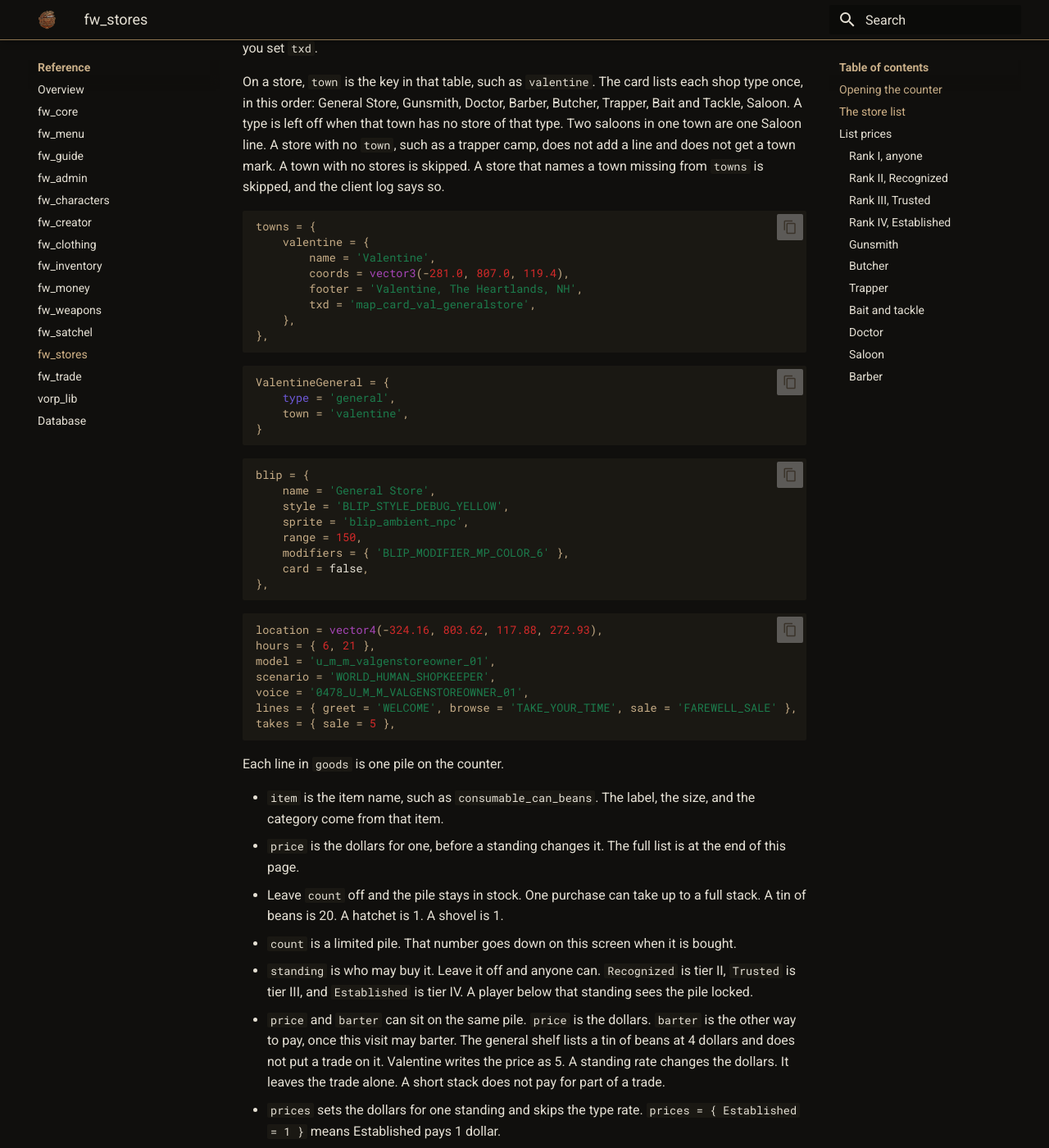
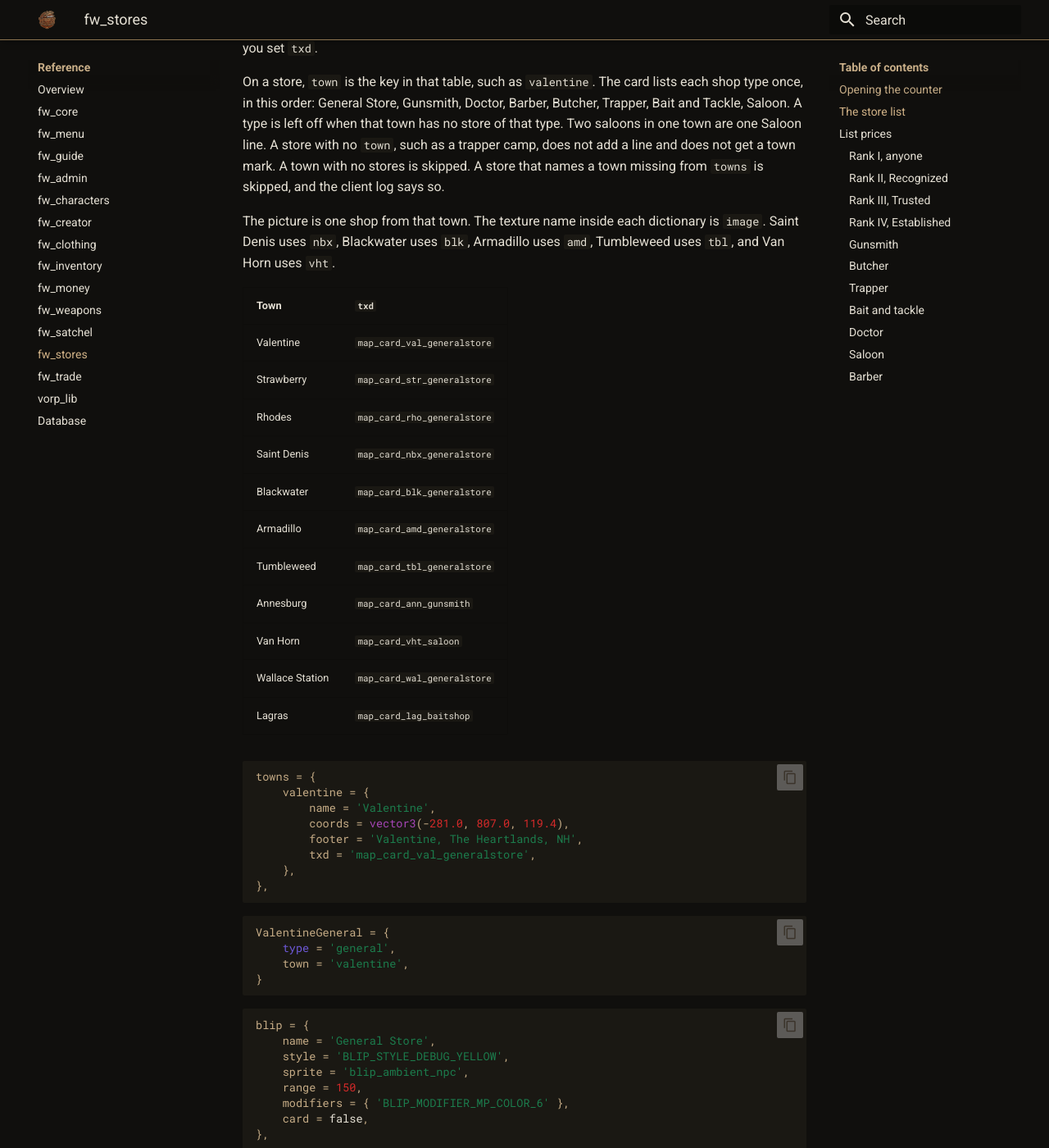
Before and after one commit to Benality/fw-framework-docs, an MkDocs documentation site: the page built from content/fw-stores.md, in a window 1280 px wide and 1400 px high, scrolled down 4688 px. Shown: the whole window at 82% size. Built offline with MkDocs 1.6.1 and Material for MkDocs 9.7.7, drawn with Linux system fonts in a browser that asks for light colours.

Commit message:
Name the shop picture used on each town mark.
Co-authored-by: Cursor <cursoragent@cursor.com>

````diff
--- a/content/fw-stores.md
+++ b/content/fw-stores.md
@@ -93,6 +93,22 @@ The clerk appears within `spawnDistance` (50) while the shop is open. The prompt
 A town mark is separate from the shop mark. It uses the town style and stays on the map, because it is created with no range. `FwStoresConfig.towns` names each town. `name` is the words on the mark and the card title. `coords` is where the mark sits. `footer` is the region line. `txd` is the card picture. Leave `txd` off when you have no picture. `txn` defaults to `image` when you set `txd`.
 
 On a store, `town` is the key in that table, such as `valentine`. The card lists each shop type once, in this order: General Store, Gunsmith, Doctor, Barber, Butcher, Trapper, Bait and Tackle, Saloon. A type is left off when that town has no store of that type. Two saloons in one town are one Saloon line. A store with no `town`, such as a trapper camp, does not add a line and does not get a town mark. A town with no stores is skipped. A store that names a town missing from `towns` is skipped, and the client log says so.
+
+The picture is one shop from that town. The texture name inside each dictionary is `image`. Saint Denis uses `nbx`, Blackwater uses `blk`, Armadillo uses `amd`, Tumbleweed uses `tbl`, and Van Horn uses `vht`.
+
+| Town | `txd` |
+| --- | --- |
+| Valentine | `map_card_val_generalstore` |
+| Strawberry | `map_card_str_generalstore` |
+| Rhodes | `map_card_rho_generalstore` |
+| Saint Denis | `map_card_nbx_generalstore` |
+| Blackwater | `map_card_blk_generalstore` |
+| Armadillo | `map_card_amd_generalstore` |
+| Tumbleweed | `map_card_tbl_generalstore` |
+| Annesburg | `map_card_ann_gunsmith` |
+| Van Horn | `map_card_vht_saloon` |
+| Wallace Station | `map_card_wal_generalstore` |
+| Lagras | `map_card_lag_baitshop` |
 
 ```lua
 towns = {
````
